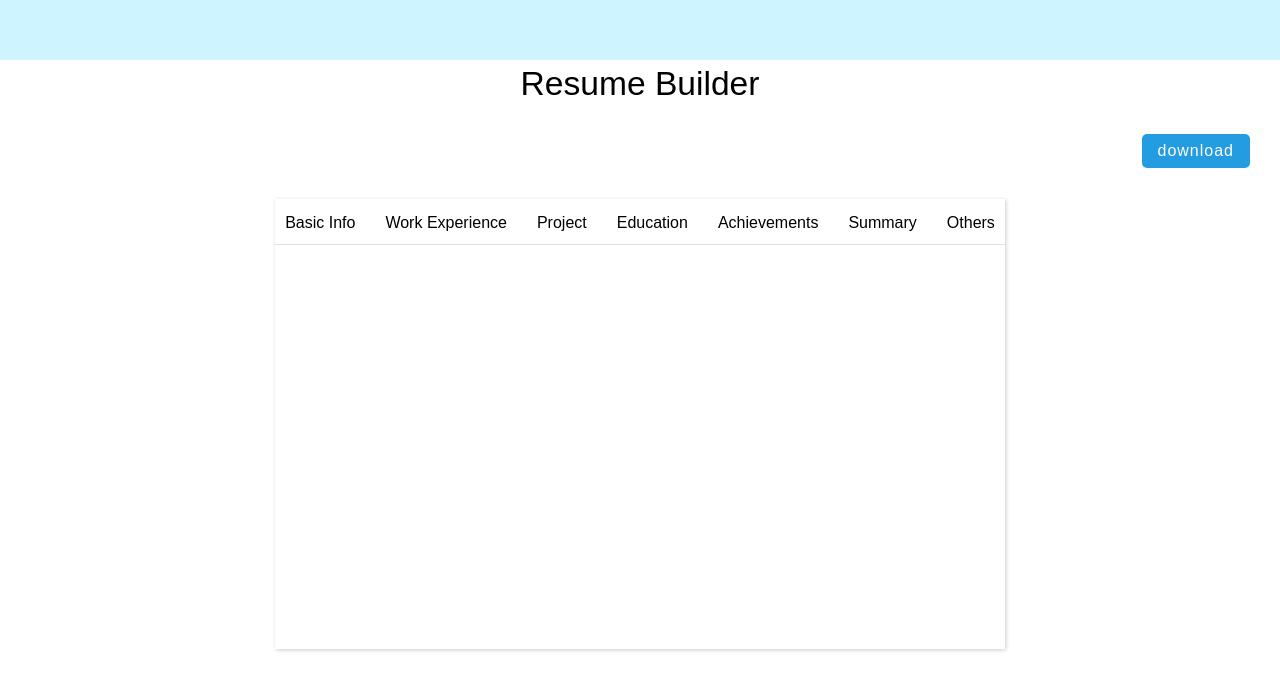
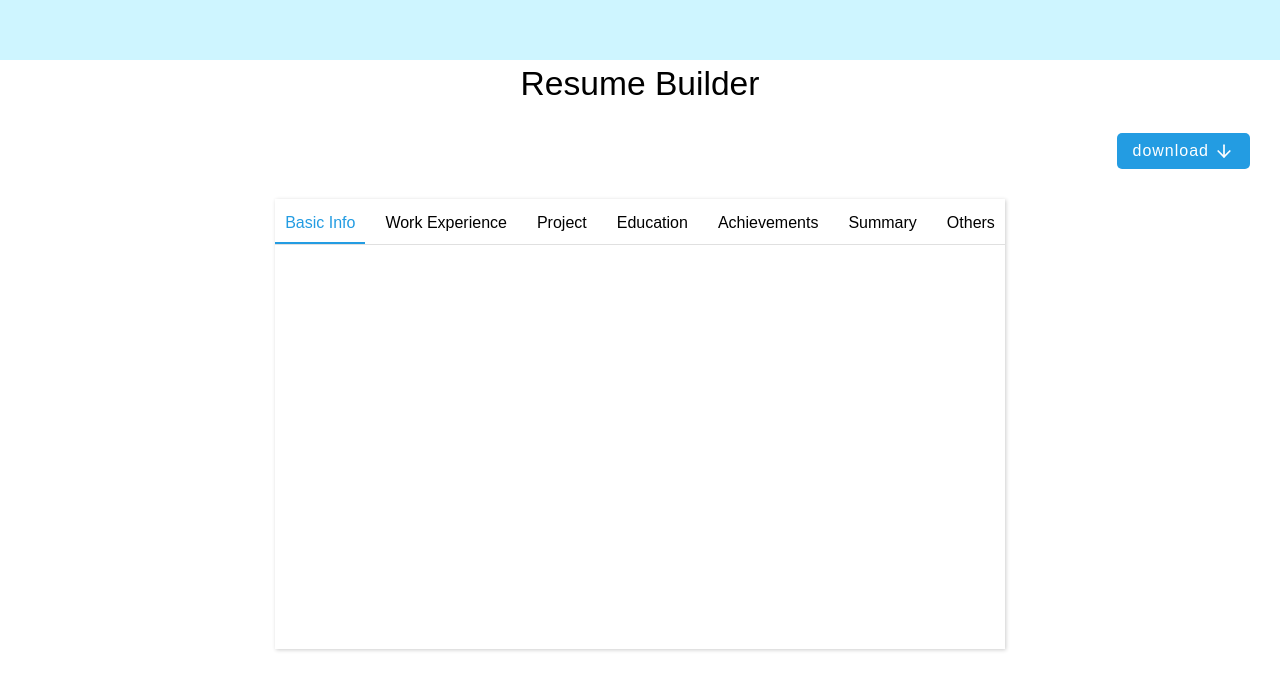
Before and after one commit to AbhiiiDev/Resu-Pro, a React (Vite) app: page / in a window 1280 px wide. Shown: the part 580-1259 px from the top of the page. Built offline with nearby package versions, Linux system fonts and the light colour scheme.

Commit message:
editor section added

```diff
--- a/package.json
+++ b/package.json
@@ -9,8 +9,10 @@
     "preview": "vite preview"
   },
   "dependencies": {
+    "feather": "^0.0.6",
     "react": "^18.2.0",
-    "react-dom": "^18.2.0"
+    "react-dom": "^18.2.0",
+    "react-feather": "^2.0.10"
   },
   "devDependencies": {
     "@types/react": "^18.0.26",
--- a/src/components/Editor/Editor .jsx
+++ b/src/components/Editor/Editor .jsx
@@ -1,14 +1,25 @@
 import React from 'react'
 import styles from './Editor.module.css'
+import { useState } from 'react';
 
 function Editor (props) {
     const sections=props.sections;
+const [ActiveSectionKey, setActiveSectionKey] = useState(
+  Object.keys(sections)[0]
+)
+
   return (
     <div className={styles.container}>
       <div className={styles.header}>
         {Object.keys(sections)?.map((key)=>(
-            <div className={styles.sections} key={key}>
+            <div className={`${styles.section} ${
+              ActiveSectionKey===key ? styles.active : ""
+              }`
+            }
+            key={key}
+            onClick={()=>setActiveSectionKey(key)}>
                 {sections[key]}
+
                 </div>
         ))}
       </div>
--- a/src/components/Editor/Editor.module.css
+++ b/src/components/Editor/Editor.module.css
@@ -3,7 +3,7 @@
     min-height: 450px;
     display: flex;
     flex-direction: column;
-    gap: 30px;
+    gap: 50px;
     box-shadow: 1px 1px 4px  rgba(0,0,0,0.2);
     padding-top: 5px;
 }
@@ -15,7 +15,7 @@
     border-bottom: 1px solid rgba(0,0,0,0.12);
 }
 
-.header .sections{
+.header .section{
     padding: 10px;
     border-bottom: 2px solid transparent;
     font-weight:500;
--- a/src/components/Header/body/Body.jsx
+++ b/src/components/Header/body/Body.jsx
@@ -1,17 +1,18 @@
 import React from 'react'
 import Editor from '../../Editor/Editor '
 import styles from './Body.module.css'
+import {ArrowDown} from 'react-feather'
 
 function Body() {
-    const colors=[ "#239ce2" , "#48bb78" , "#0bc5ea", "#a0aec0" , "#ed8936"  ];
-    const sections ={
-        basinInfo:"Basic Info",
-        workExp:"Work Experience",
-        project:"Project",
-        education:"Education",
-        achievements:"Achievements",
-        summary:"Summary",
-        others:"Others"
+    const colors = ["#239ce2", "#48bb78", "#0bc5ea", "#a0aec0", "#ed8936"];
+    const sections = {
+        basinInfo: "Basic Info",
+        workExp: "Work Experience",
+        project: "Project",
+        education: "Education",
+        achievements: "Achievements",
+        summary: "Summary",
+        others: "Others"
     };
     return (
         <div className={styles.container}>
@@ -19,19 +20,19 @@ function Body() {
             <div className={styles.toolbar}>
                 <div className={styles.colors}>
                     {
-    colors.map((item)=>(
+                        colors.map((item) => (
                             <span className={styles.color}
                                 key={item}
-style={{backgroundColor:item}}
+                                style={{ backgroundColor: item }}
 
                             />
                         ))
                     }
                 </div>
-    <button>download</button>
+                <button>download <ArrowDown className='svg'/>    </button>
             </div>
             <div className={styles.main}>
-    <Editor sections={sections}/>
+                <Editor sections={sections} />
             </div>
         </div>
     )
--- a/src/components/Header/body/Body.module.css
+++ b/src/components/Header/body/Body.module.css
@@ -26,7 +26,7 @@ padding-top: 5px;
     gap: 20px;
     padding: 0 30px;
 }
-.colors span {
+.colors .color {
     height: 36px;
     width:  36 px;
     border-radius: 50%;
@@ -42,4 +42,13 @@ padding-top: 5px;
     font-weight: 500;
     font-size: 1rem;
     letter-spacing: 1px;
+    cursor: pointer;
+    display: flex;
+    gap: 5px;
+    align-items: center;
 }
+
+.toolbar button svg{
+height: 20px;
+width: 20px;
+}
--- /dev/null
+++ b/src/components/InputControl/InputControl.module.css
@@ -0,0 +1,3 @@
+.container{
+    display: flex;
+}
```
Also changed, not shown: src/components/InputControl/InputControl.jsx (added, +12 -0 lines), src/assets/arrow-down.svg (added), 1 other file (tests, documents, lock files or other folders). Lines whose indentation alone changed are shown as unchanged.
